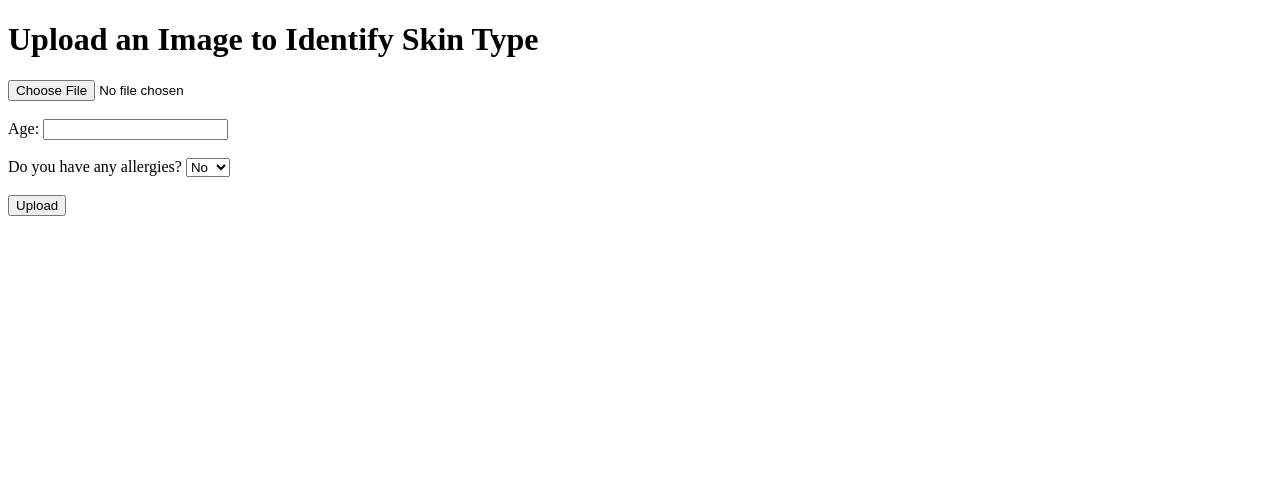
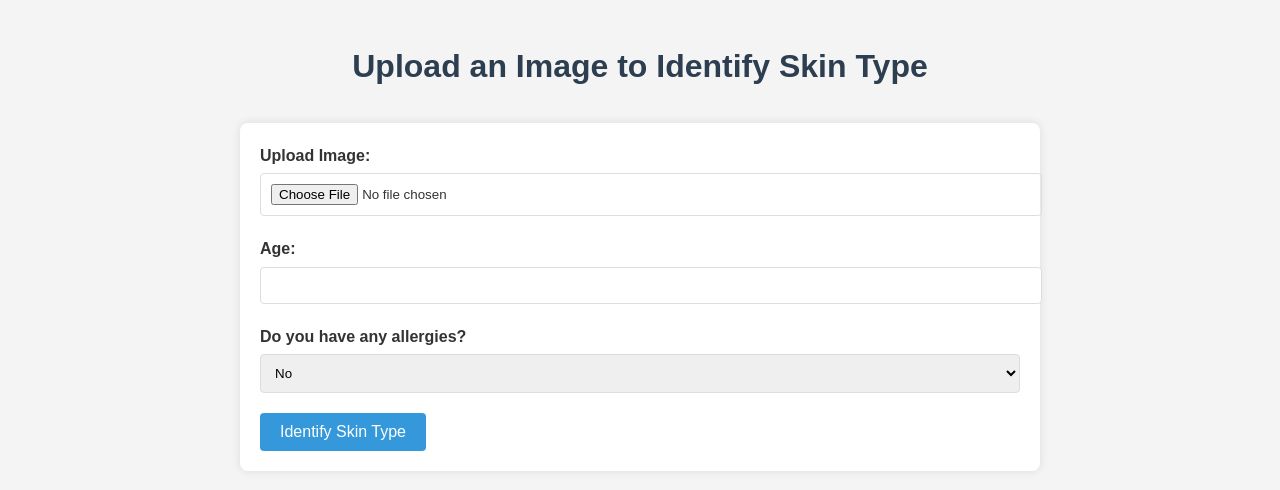
Before and after one commit to SANJANASOLANGA/SkinTypeClassification, a Flask app: page / in a window 1280 px wide. Shown: the top 490 px of the page. Run offline with Flask 3, Linux system fonts and the light colour scheme.

Commit message:
Added styles.css

```diff
--- a/templates/index.html
+++ b/templates/index.html
@@ -3,23 +3,26 @@
 <head>
     <meta charset="UTF-8">
     <meta name="viewport" content="width=device-width, initial-scale=1.0">
-    <title>Skin Type Prediction</title>
+    <title>Skin Type Identifier</title>
+    <link rel="stylesheet" href="{{ url_for('static', filename='styles.css') }}">
 </head>
 <body>
     <h1>Upload an Image to Identify Skin Type</h1>
-    <form action="/predict" method="post" enctype="multipart/form-data">
-        <input type="file" name="file" accept="image/*" required onchange="clearPreviousResults(); previewImage(event)">
-        <br><br>
+
+    <form action="{{ url_for('predict') }}" method="post" enctype="multipart/form-data">
+        <label for="file">Upload Image:</label>
+        <input type="file" name="file" id="file" required>
+
         <label for="age">Age:</label>
-        <input type="number" name="age" id="age" required>
-        <br><br>
-        <label for="allergies">Do you have any allergies? </label>
+        <input type="number" name="age" id="age" required min="13" max="120">
+
+        <label for="allergies">Do you have any allergies?</label>
         <select name="allergies" id="allergies" required>
             <option value="no">No</option>
             <option value="yes">Yes</option>
         </select>
-        <br><br>
-        <input type="submit" value="Upload">
+
+        <input type="submit" value="Identify Skin Type">
     </form>
 
     <div id="results">
```
